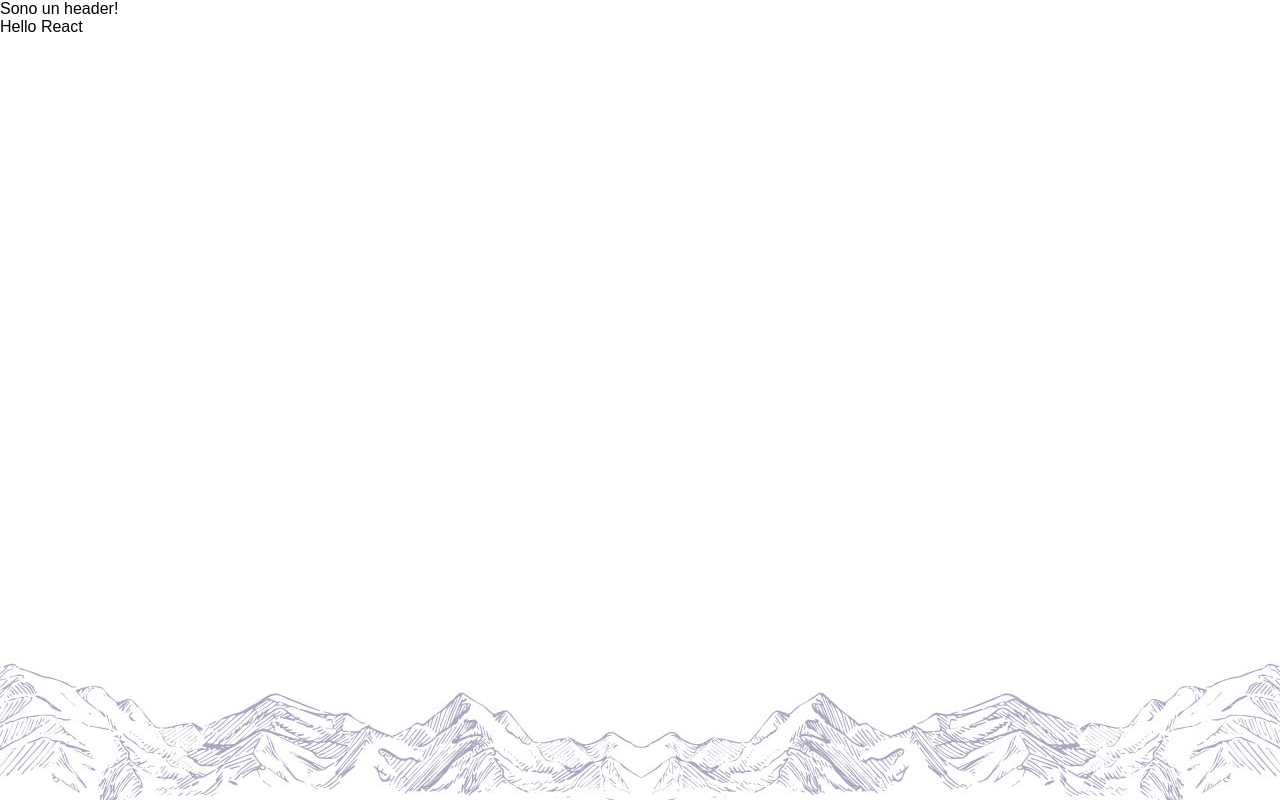
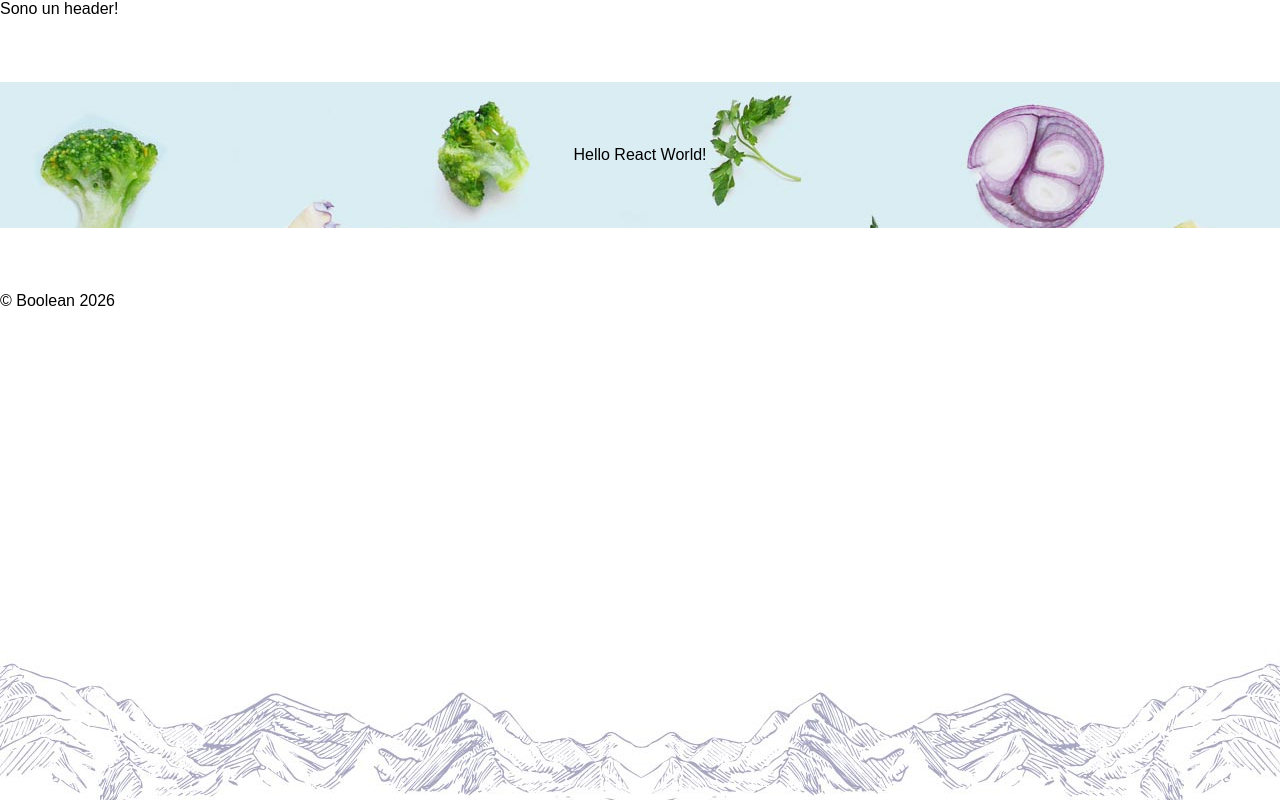
Before and after one commit to lambia/vite-react, a React (Vite) app: page / in a window 1280 px wide. Built offline with nearby package versions, Linux system fonts and the light colour scheme.

Commit message:
struttura base a 3 componenti

```diff
--- a/src/App.jsx
+++ b/src/App.jsx
@@ -1,10 +1,13 @@
 import AppHeader from "./components/AppHeader"
+import AppMain from "./components/AppMain"
+import AppFooter from "./components/AppFooter"
 
 function App() {
 	return (
 		<>
 			<AppHeader />
-			<div>Hello React</div>
+			<AppMain />
+			<AppFooter />
 		</>
 	)
 }
--- /dev/null
+++ b/src/components/AppFooter.jsx
@@ -0,0 +1,5 @@
+function AppFooter() {
+	return <footer>&copy; Boolean 2026</footer>
+}
+
+export default AppFooter;
--- a/src/components/AppHeader.jsx
+++ b/src/components/AppHeader.jsx
@@ -1,5 +1,5 @@
 function AppHeader() {
-	return <div>Sono un header!</div>
+	return <header>Sono un header!</header>
 }
 
 export default AppHeader;
--- /dev/null
+++ b/src/components/AppMain.jsx
@@ -0,0 +1,5 @@
+function AppMain() {
+	return <main>Hello React World!</main>
+}
+
+export default AppMain;
```
